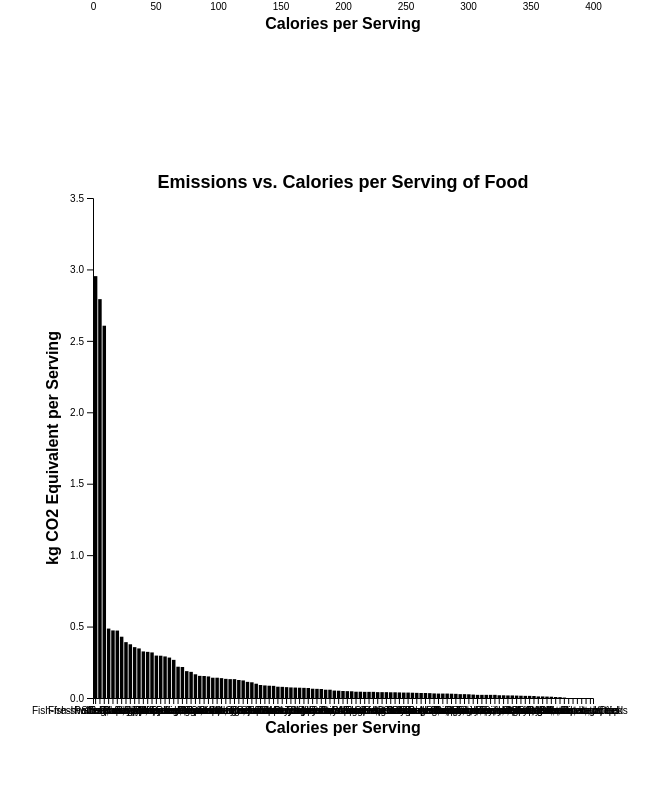
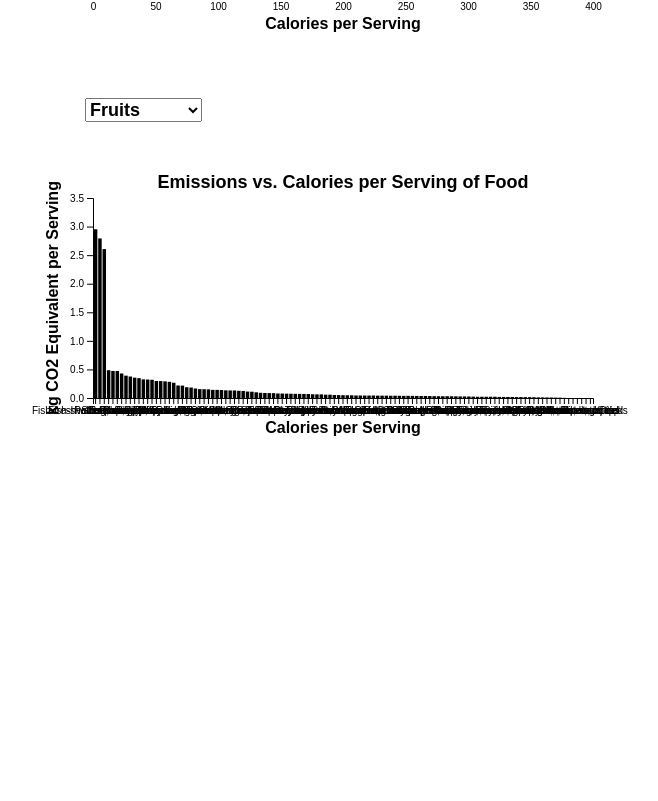
Before and after one commit to jcard27/CS448bFinal, a plain HTML site: page index.html in a window 1280 px wide. Shown: the part 614-1415 px from the top of the page, without its empty margins (15-673 px from the left). After the commit the page ends 1124 px from the top, so only its background shows below. Drawn offline with nearby package versions, Linux system fonts and the light colour scheme.

Commit message:
bar chart updates when category is chosen

```diff
--- a/index.html
+++ b/index.html
@@ -86,6 +86,13 @@
   font-size: 12px;
   font-family: sans-serif;
 }
+.dropdown {
+  font-weight: bold;
+  font-size: 18px;
+  font-family: sans-serif;
+  position: absolute;
+  left: 100px;
+}
 
   </style>
 
@@ -101,7 +108,8 @@
 <body>
   <!-- <div id = dropdown1div></div> -->
   <div id = plot1div></div>
-  <div id = plot2div></div?
+  <div id = plot2dropdown></div>
+  <div id = plot2div></div>
   <!--   This is where you should import your Javascript code  -->
   <script src="js/scripts.js"></script>
 </body>
--- a/js/scripts.js
+++ b/js/scripts.js
@@ -171,23 +171,47 @@ function createPlot2(csvData){
    let refAnnotationOffset = 2;
    let plotMargin = 100;
    let plotWidth = 500; //500;
-   let plotHeight = 500; //500;
+   let plotHeight = 200; //500;
    let barWidth = 30;
 
+
+   var categories = ["Fruits", "Vegetables", "Dairy", "Protein", "Meat", "Beverage"];
    // Add an SVG element to the DOM
+
    var svg = d3.select('#plot2div').append('svg')
                .attr('width', plotWidth + plotMargin*2)
                .attr('height', plotHeight + plotMargin*2);
+
                let plot1 = svg.append('g')
                               .attr('transform', `translate(${plotMargin}, ${plotMargin})`);
+
+   var dropdown = d3.select('#plot2dropdown').append("select")
+                    .attr("class", "dropdown")
+                    .attr("id", "dropdownCategory")
+                    .on("change", function () {
+				                           var cat = document.getElementById("dropdownCategory").value;
+                                   var filteredData = filterByGroup(csvData, cat)
+                                   return plotDat(filteredData, plot1);})
+
+   dropdown.selectAll("option")
+                    .data(categories)
+                    .enter()
+                    .append("option")
+                    .text(function(d){return d})
+
+plotDat(csvData, plot1)
+
+function plotDat(csvData, plot1){
 
   let dataSortedByGHGE = csvData.sort(function(x, y){
      return d3.descending(x.ghge_portion, y.ghge_portion);
   });
-  const xScale = d3.scaleBand()
+
+  let xScale = d3.scaleBand()
       .range([0, plotWidth])
       .domain(dataSortedByGHGE.map(function(d){ return d.name; }))
       .padding(0.2)
+
    let yScale = d3.scaleLinear()
                  .domain([0,3.5])
                  .range([plotHeight, 0]);
@@ -219,18 +243,24 @@ let dataSortedByGHGE = csvData.sort(function(x, y){
    let innerPlotGroup1 = plot1.append('g');
    let outerPlotGroup1 = plot1.append('g');
 
-   console.log()
 
-   plot1.selectAll()
-   .data(csvData.sort(function(x, y){
-      return d3.ascending(x.ghge_portion, y.ghge_portion);
-   }))
-   .enter()
-   .append('rect')
+   let bars = plot1.selectAll("rect")
+   .data(dataSortedByGHGE)
    .attr('x', function(d){ return xScale(d.name); })
    .attr('y', function (d) {return yScale(d.ghge_portion);}) //(s) => yScale(s.ghge_portion))
    .attr('height', function (d) {return plotHeight - yScale(d.ghge_portion);})
    .attr('width', xScale.bandwidth())
+
+
+   bars.enter().append("rect")
+   .attr('x', function(d){ return xScale(d.name); })
+   .attr('y', function (d) {return yScale(d.ghge_portion);}) //(s) => yScale(s.ghge_portion))
+   .attr('height', function (d) {return plotHeight - yScale(d.ghge_portion);})
+   .attr('width', xScale.bandwidth());
+
+   bars.exit().remove();
+
+}
 };
 
 //////////////////////////////////////////////////////////////////////////
@@ -257,9 +287,20 @@ function filterNames(data, str) {
     return filteredPoints;
 };
 
-function sortByGHGE(data) {
-
+// Filter data to only return data with a score above minimumScore
+function filterByGroup(data, cat) {
+    var filteredPoints = data.filter(function (d) {
+      if (cat.toUpperCase() == "FRUITS") {return d.fruit > 0
+      } else if ( cat.toUpperCase() == "VEGETABLES") {return d.veg > 0
+      } else if (cat.toUpperCase() == "DAIRY") {return d.dairy > 0
+      } else if (cat.toUpperCase() == "MEAT") {return d.meat > 0
+      } else if (cat.toUpperCase() == "PROTEIN") {return d.protein > 0
+      } else if (cat.toUpperCase() == "BEVERAGE") {return d.bevarage > 0
       }
+    });
+    console.log(filteredPoints)
+    return filteredPoints;
+};
 
 //Search with dropdown autofill
 //   //For dropdown code: https://bl.ocks.org/ProQuestionAsker/8382f70af7f4a7355827c6dc4ee8817d
```
Lines whose indentation alone changed are shown as unchanged.
